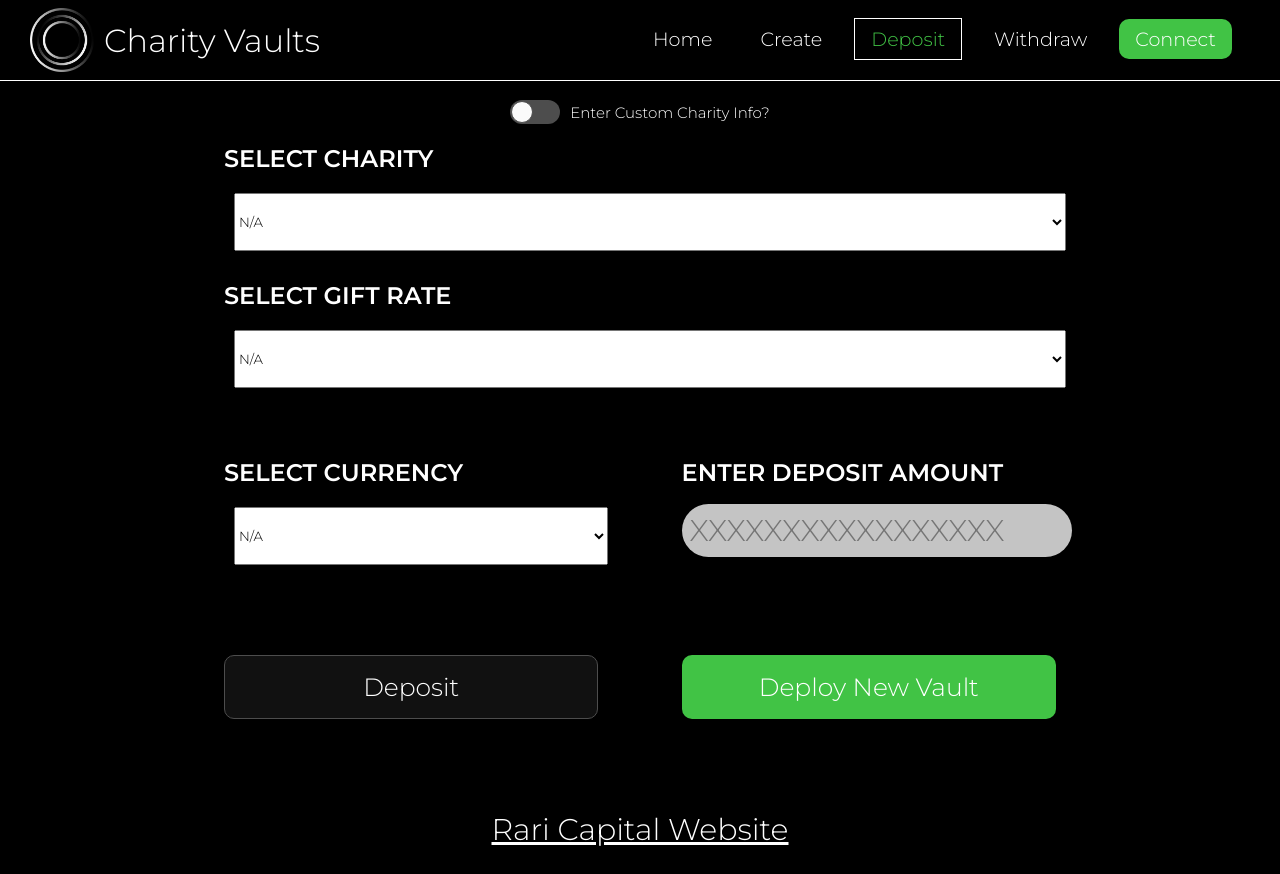
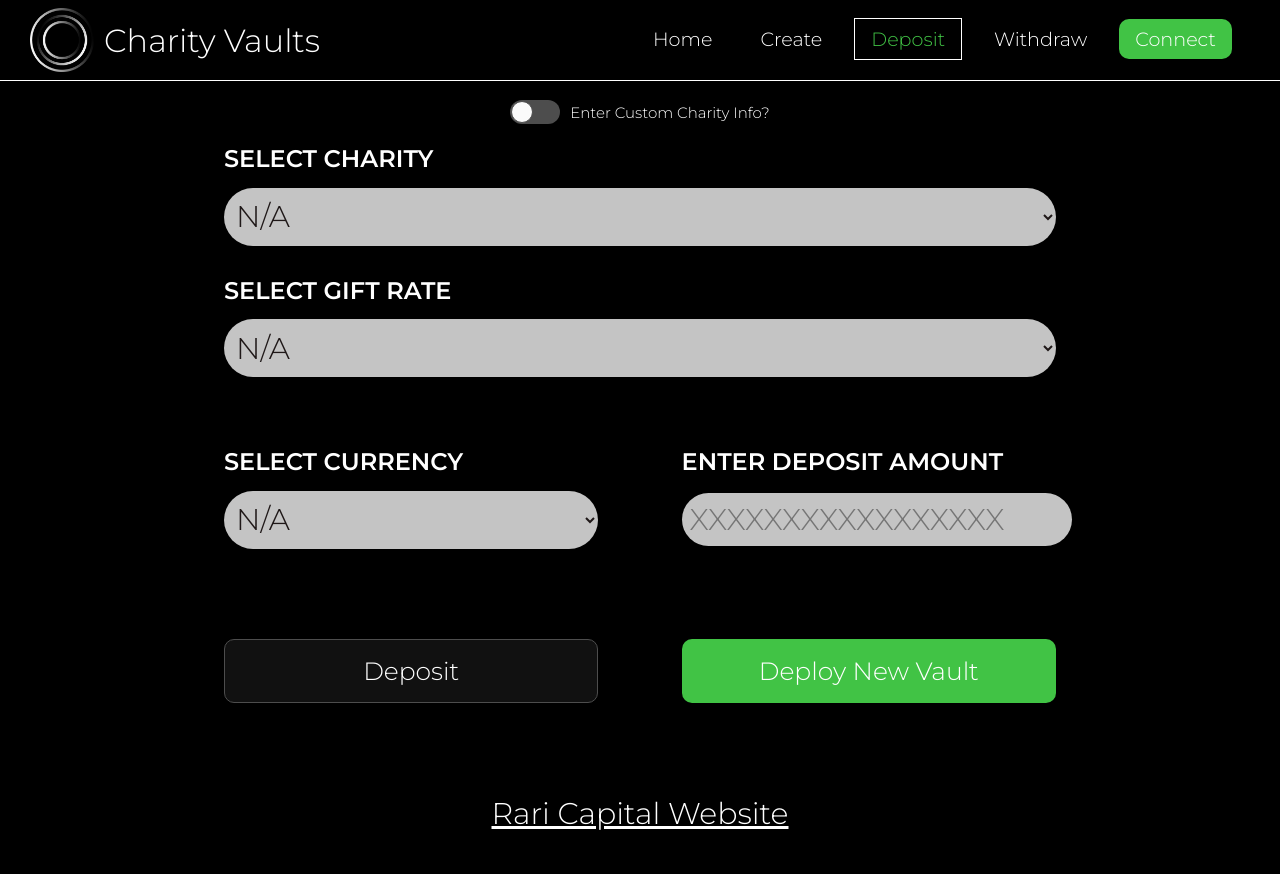
Before and after one commit to Rari-Capital/charity-vaults-ui, a React (Create React App) app: page /deposit in a window 1280 px wide. Built offline with nearby package versions, Linux system fonts and the light colour scheme.

Commit message:
styling select components.

```diff
--- a/src/components/Pages/Deposit.css
+++ b/src/components/Pages/Deposit.css
@@ -15,8 +15,15 @@
 .dropdown-container {
 	min-width: 100%;
 	/* width: 400x; */
-    margin: 10px;
+	margin-top: 10px;
+	margin-bottom: 10px;
 	height: 58px;
+	border-radius: 40px;
+    border: none;
+    color: rgb(31, 24, 24);
+	background-color: #C4C4C4;
+	font-size: 30px;
+    padding: 8px;
 	/* font-size: 300px; */
 }
 
```
